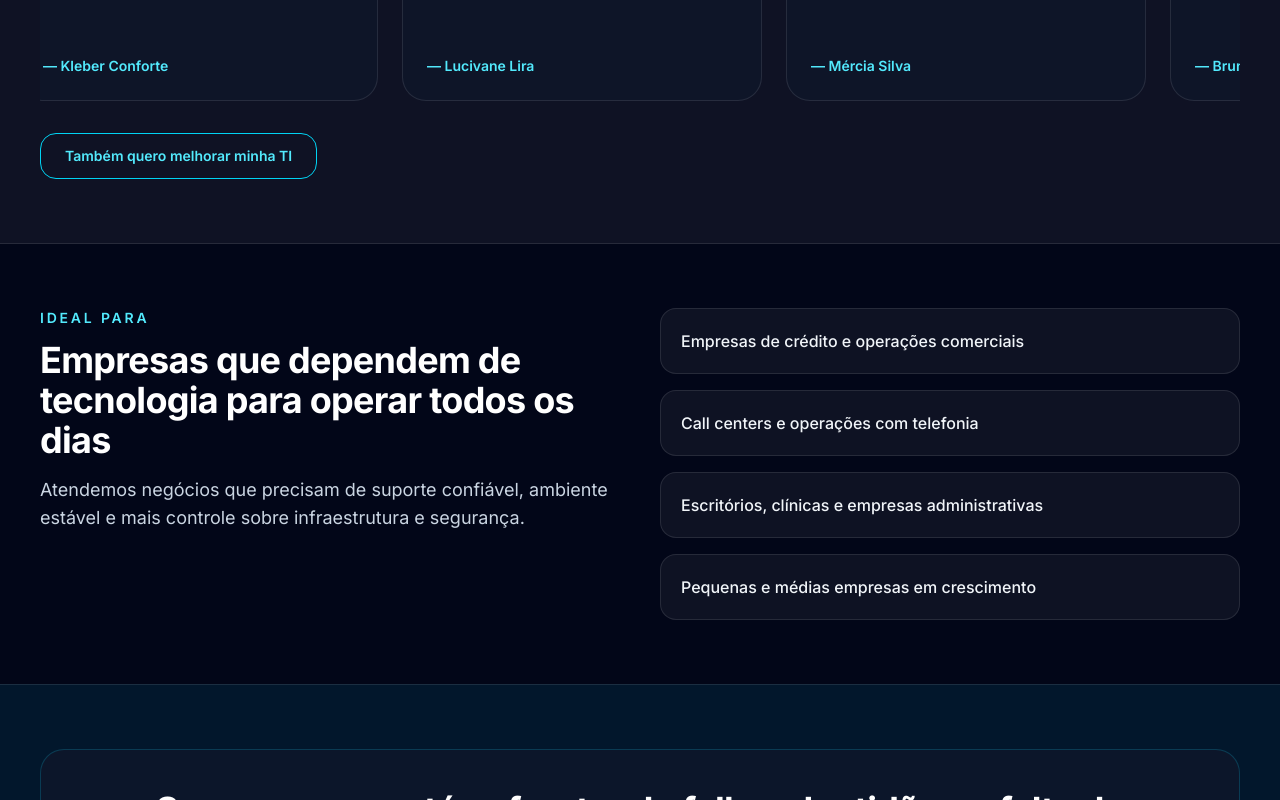
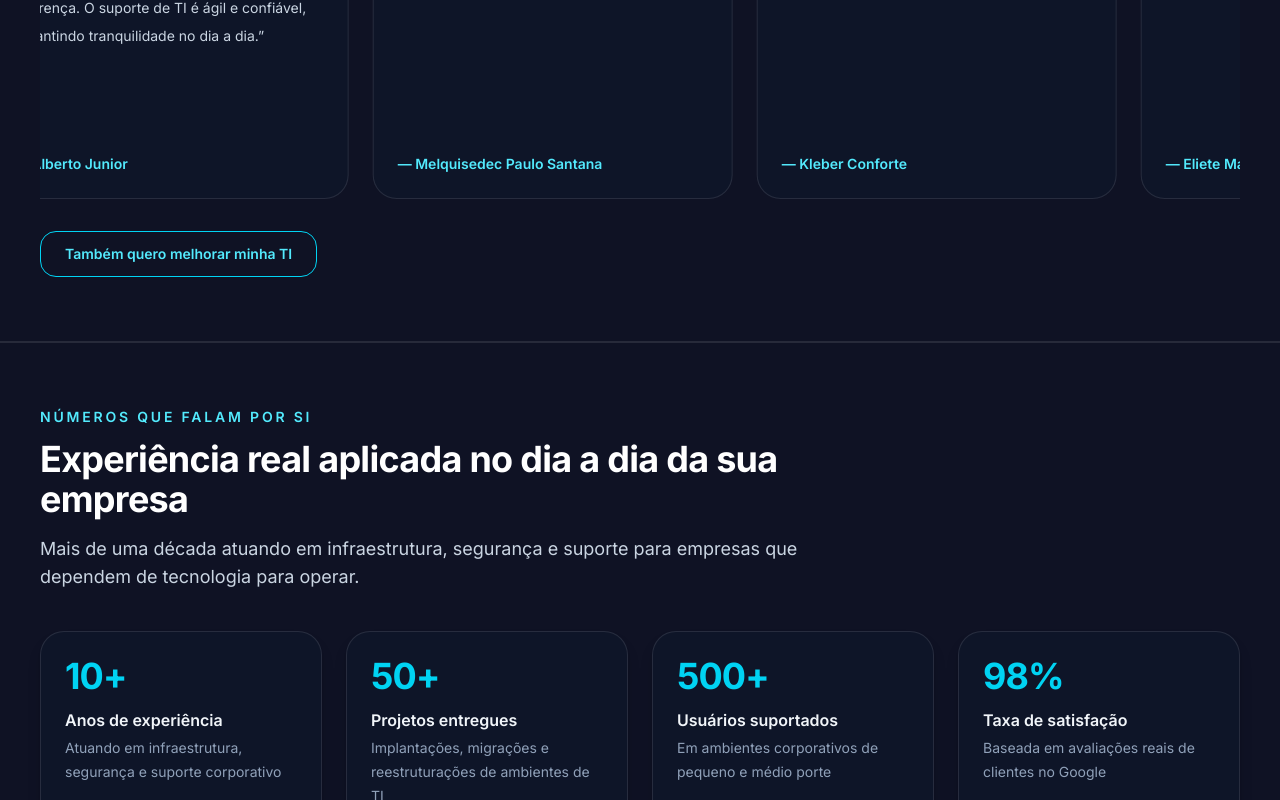
Before and after one commit to Tafhareo/astreon-tech-site, a Next.js app: page / in a window 1280 px wide. Shown: the part 2000-2800 px from the top of the page. Built offline with nearby package versions, Linux system fonts and the light colour scheme.

Commit message:
feat: adiciona novos comentarios e corrige cores

```diff
--- a/app/page.tsx
+++ b/app/page.tsx
@@ -1,4 +1,5 @@
 import FadeIn from "@/components/FadeIn";
+import StatsSection from "@/components/StatsSection";
 
 export default function Home() {
   const whatsappLink =
@@ -39,12 +40,24 @@ export default function Home() {
 
   const testimonials = [
     {
+      name: "Tamara Estrela",
+      text: "A empresa foi excepcional na montagem da nossa infraestrutura e configuração de redes, garantindo proteção total com firewalls robustos e máxima estabilidade operacional. Tafharel esteve sempre disponível durante todo o processo de implantação e agora como suporte. Atendimento, agilidade, segurança e responsabilidade. Recomendo esta empresa.",
+    },
+    {
+      name: "Alberto Junior",
+      text: "A Astreon Tech elevou nossa operação com VICIdial e Telefonia estáveis, além de uma consultoria estratégica que realmente fez diferença. O suporte de TI é ágil e confiável, garantindo tranquilidade no dia a dia.",
+    },
+    {
       name: "Melquisedec Paulo Santana",
       text: "Muito bom, pessoal profissional. Taffarel, sem palavras, muito bom trabalhar com o pessoal. Nota 10.",
     },
     {
       name: "Kleber Conforte",
       text: "Empresa nota 1000, melhor empresa de TI disparada que já contratei. Extremamente educados e muito competentes.",
+    },
+    {
+      name: "Eliete Maria Ferraz",
+      text: "Atendimento maravilhoso, empresa nota 10.",
     },
     {
       name: "Lucivane Lira",
@@ -171,8 +184,8 @@ export default function Home() {
                 O que dizem sobre nosso trabalho
               </h2>
               <p className="mt-4 text-base leading-7 text-slate-300 sm:text-lg">
-                Avaliações reais do Google ajudam novos clientes a entenderem a
-                qualidade, clareza e comprometimento da Astreon Tech.
+                Avaliações reais do Google de clientes que já transformaram sua
+                operação com a Astreon Tech.
               </p>
             </div>
 
@@ -186,7 +199,7 @@ export default function Home() {
                     <div className="text-lg text-yellow-300">★★★★★</div>
 
                     <p className="mt-4 flex-1 whitespace-normal text-sm leading-7 text-slate-300">
-                      “{item.text}”
+                      &ldquo;{item.text}&rdquo;
                     </p>
 
                     <p className="mt-5 text-sm font-semibold text-cyan-300">
@@ -212,23 +225,19 @@ export default function Home() {
 
         <style>{`
           .testimonial-scroll {
-            animation: testimonial-scroll 35s linear infinite;
+            animation: testimonial-scroll 50s linear infinite;
           }
-
           .testimonial-scroll:hover {
             animation-play-state: paused;
           }
-
           @keyframes testimonial-scroll {
-            from {
-              transform: translateX(0);
-            }
-            to {
-              transform: translateX(-50%);
-            }
+            from { transform: translateX(0); }
+            to { transform: translateX(-50%); }
           }
         `}</style>
       </section>
+
+      <StatsSection />
 
       <section className="mx-auto max-w-7xl px-5 py-14 sm:px-6 md:px-10 md:py-16">
         <FadeIn>
--- /dev/null
+++ b/components/GoogleReviews.tsx
@@ -0,0 +1,100 @@
+import { Star } from "lucide-react";
+
+interface Review {
+  author_name: string;
+  rating: number;
+  text: string;
+  time: number;
+}
+
+async function getGoogleReviews(): Promise<Review[]> {
+  const apiKey = process.env.GOOGLE_PLACES_API_KEY;
+  const placeId = process.env.GOOGLE_PLACE_ID;
+
+  if (!apiKey || !placeId) {
+    console.warn("Google Places API key ou Place ID não configurado.");
+    return [];
+  }
+
+  try {
+    const res = await fetch(
+      `https://maps.googleapis.com/maps/api/place/details/json?place_id=${placeId}&fields=reviews&language=pt-BR&key=${apiKey}`,
+      { next: { revalidate: 3600 } }
+    );
+    const data = await res.json();
+    const reviews: Review[] = data?.result?.reviews ?? [];
+    return reviews.filter((r) => r.rating >= 4).slice(0, 6);
+  } catch (err) {
+    console.error("Erro ao buscar avaliações do Google:", err);
+    return [];
+  }
+}
+
+export default async function GoogleReviews() {
+  const reviews = await getGoogleReviews();
+
+  if (reviews.length === 0) return null;
+
+  const doubled = [...reviews, ...reviews];
+
+  return (
+    <section className="overflow-hidden border-y border-white/10 bg-white/5">
+      <div className="mx-auto max-w-7xl px-5 py-14 sm:px-6 md:px-10 md:py-16">
+        <div className="mb-10 max-w-3xl">
+          <p className="text-sm font-semibold uppercase tracking-[0.2em] text-cyan-300">
+            Prova social
+          </p>
+          <h2 className="mt-3 text-2xl font-bold sm:text-3xl md:text-4xl">
+            O que dizem sobre nosso trabalho
+          </h2>
+          <p className="mt-4 text-base leading-7 text-slate-300 sm:text-lg">
+            Avaliações reais do Google — atualizadas automaticamente sempre que
+            um novo cliente avalia a Astreon Tech.
+          </p>
+        </div>
+
+        <div className="relative w-full overflow-hidden">
+          <div className="flex w-max gap-6 testimonial-scroll">
+            {doubled.map((item, index) => (
+              <div
+                key={`${item.author_name}-${index}`}
+                className="flex min-h-[260px] w-[300px] flex-shrink-0 flex-col rounded-3xl border border-white/10 bg-slate-900/70 p-6 sm:w-[360px]"
+              >
+                <div className="flex gap-1">
+                  {Array.from({ length: item.rating }).map((_, i) => (
+                    <Star
+                      key={i}
+                      size={16}
+                      className="fill-yellow-300 text-yellow-300"
+                    />
+                  ))}
+                </div>
+
+                <p className="mt-4 flex-1 whitespace-normal text-sm leading-7 text-slate-300">
+                  &ldquo;{item.text}&rdquo;
+                </p>
+
+                <p className="mt-5 text-sm font-semibold text-cyan-300">
+                  — {item.author_name}
+                </p>
+              </div>
+            ))}
+          </div>
+        </div>
+      </div>
+
+      <style>{`
+        .testimonial-scroll {
+          animation: testimonial-scroll 35s linear infinite;
+        }
+        .testimonial-scroll:hover {
+          animation-play-state: paused;
+        }
+        @keyframes testimonial-scroll {
+          from { transform: translateX(0); }
+          to { transform: translateX(-50%); }
+        }
+      `}</style>
+    </section>
+  );
+}
--- /dev/null
+++ b/components/StatsSection.tsx
@@ -0,0 +1,144 @@
+"use client";
+
+import { useEffect, useRef, useState } from "react";
+
+interface Stat {
+  value: number;
+  suffix: string;
+  label: string;
+  description: string;
+}
+
+const stats: Stat[] = [
+  {
+    value: 10,
+    suffix: "+",
+    label: "Anos de experiência",
+    description: "Atuando em infraestrutura, segurança e suporte corporativo",
+  },
+  {
+    value: 50,
+    suffix: "+",
+    label: "Projetos entregues",
+    description: "Implantações, migrações e reestruturações de ambientes de TI",
+  },
+  {
+    value: 500,
+    suffix: "+",
+    label: "Usuários suportados",
+    description: "Em ambientes corporativos de pequeno e médio porte",
+  },
+  {
+    value: 98,
+    suffix: "%",
+    label: "Taxa de satisfação",
+    description: "Baseada em avaliações reais de clientes no Google",
+  },
+];
+
+function useCountUp(target: number, duration: number, active: boolean) {
+  const [count, setCount] = useState(0);
+
+  useEffect(() => {
+    if (!active) return;
+    let current = 0;
+    const step = target / (duration / 16);
+    const timer = setInterval(() => {
+      current += step;
+      if (current >= target) {
+        setCount(target);
+        clearInterval(timer);
+      } else {
+        setCount(Math.floor(current));
+      }
+    }, 16);
+    return () => clearInterval(timer);
+  }, [active, target, duration]);
+
+  return count;
+}
+
+function StatCard({
+  stat,
+  active,
+  index,
+}: {
+  stat: Stat;
+  active: boolean;
+  index: number;
+}) {
+  const count = useCountUp(stat.value, 1800, active);
+
+  return (
+    <div
+      className="rounded-3xl border border-white/10 bg-slate-900/70 p-6 shadow-lg shadow-black/20"
+      style={{
+        opacity: active ? 1 : 0,
+        transform: active ? "translateY(0)" : "translateY(24px)",
+        transition: `opacity 0.6s ease ${index * 0.12}s, transform 0.6s ease ${index * 0.12}s`,
+      }}
+    >
+      <div className="text-4xl font-bold text-cyan-400 tracking-tight">
+        {count}
+        {stat.suffix}
+      </div>
+      <div className="mt-3 text-base font-semibold text-slate-100">
+        {stat.label}
+      </div>
+      <div className="mt-1 text-sm leading-6 text-slate-400">
+        {stat.description}
+      </div>
+    </div>
+  );
+}
+
+export default function StatsSection() {
+  const ref = useRef<HTMLDivElement>(null);
+  const [active, setActive] = useState(false);
+
+  useEffect(() => {
+    const observer = new IntersectionObserver(
+      ([entry]) => {
+        if (entry.isIntersecting) {
+          setActive(true);
+          observer.disconnect();
+        }
+      },
+      { threshold: 0.2 }
+    );
+    if (ref.current) observer.observe(ref.current);
+    return () => observer.disconnect();
+  }, []);
+
+  return (
+    <section className="border-y border-white/10 bg-white/5">
+      <div
+        ref={ref}
+        className="mx-auto max-w-7xl px-5 py-14 sm:px-6 md:px-10 md:py-16"
+      >
+        <div className="mb-10 max-w-3xl">
+          <p className="text-sm font-semibold uppercase tracking-[0.2em] text-cyan-300">
+            Números que falam por si
+          </p>
+          <h2 className="mt-3 text-2xl font-bold text-white sm:text-3xl md:text-4xl">
+            Experiência real aplicada no dia a dia da sua empresa
+          </h2>
+          <p className="mt-4 text-base leading-7 text-slate-300 sm:text-lg">
+            Mais de uma década atuando em infraestrutura, segurança e suporte
+            para empresas que dependem de tecnologia para operar.
+          </p>
+        </div>
+
+        <div className="grid gap-6 sm:grid-cols-2 lg:grid-cols-4">
+          {stats.map((stat, i) => (
+            <StatCard key={i} stat={stat} active={active} index={i} />
+          ))}
+        </div>
+
+        <p className="mt-8 text-sm text-slate-500">
+          Números baseados em 10 anos de atuação em ambientes corporativos.
+        </p>
+      </div>
+    </section>
+  );
+}
```
